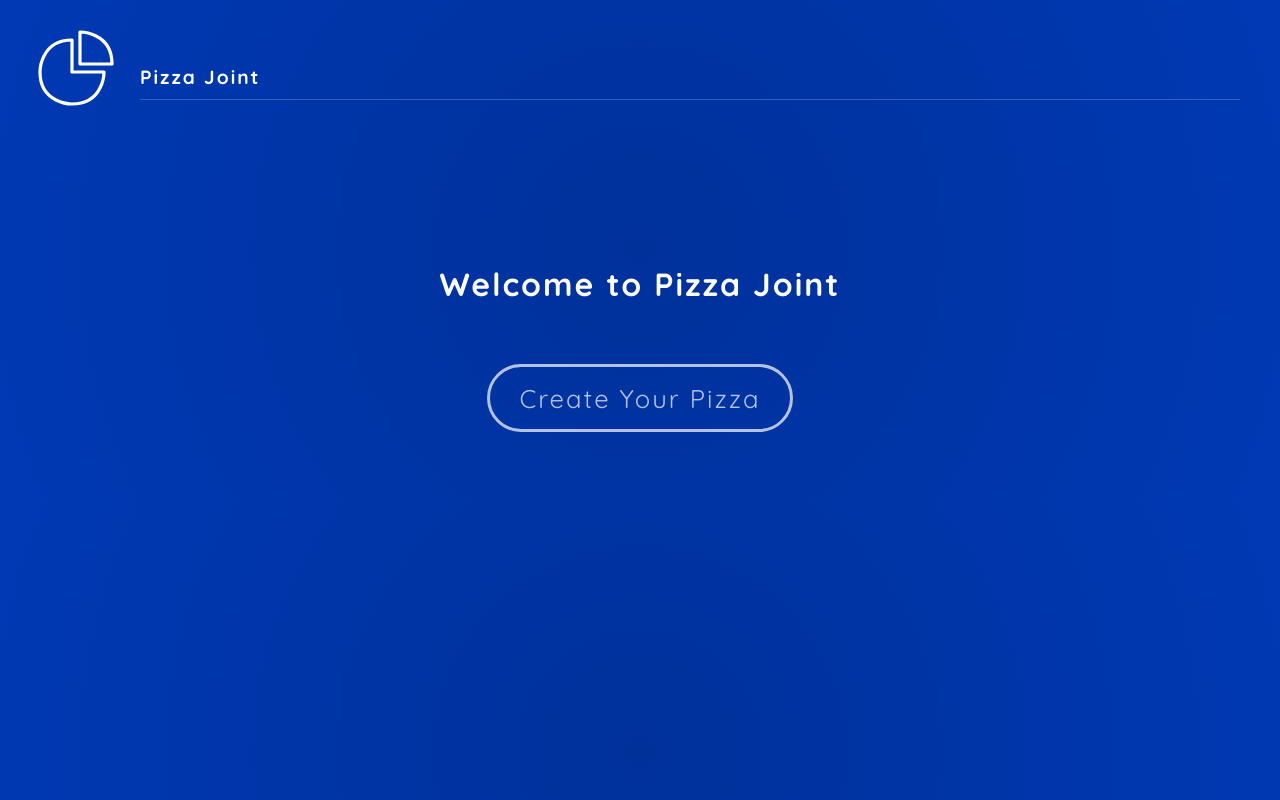
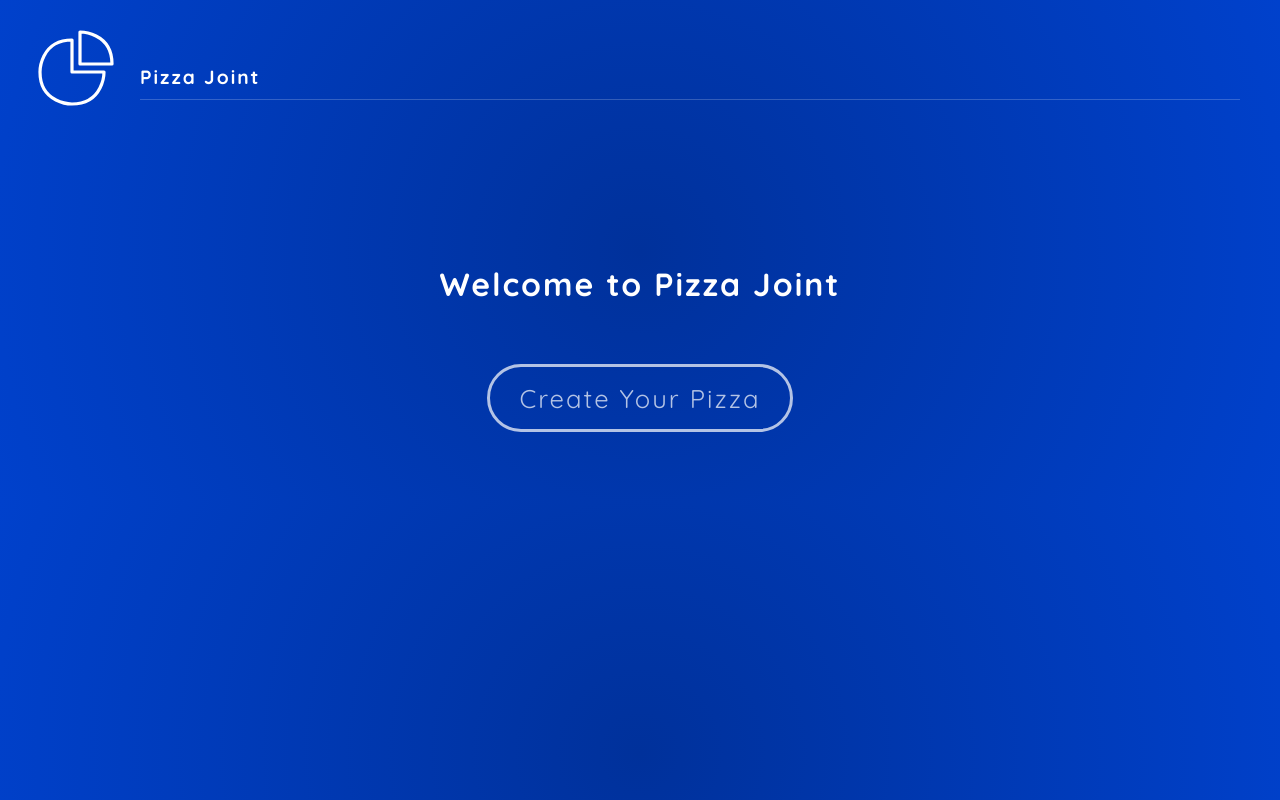
Before and after one commit to hendraaagil/pizza-joint, a React (Create React App) app: page / in a window 1280 px wide. Built offline with nearby package versions, Linux system fonts and the light colour scheme.

Commit message:
Fix typo on rgba color

```diff
--- a/src/index.css
+++ b/src/index.css
@@ -22,7 +22,7 @@ body {
   background: radial-gradient(
     circle,
     rgba(0, 49, 155, 1) 0%,
-    rgb(0, 57, 180) 100%
+    rgba(0, 65, 204, 1) 100%
   );
   overflow: hidden;
 }
```
